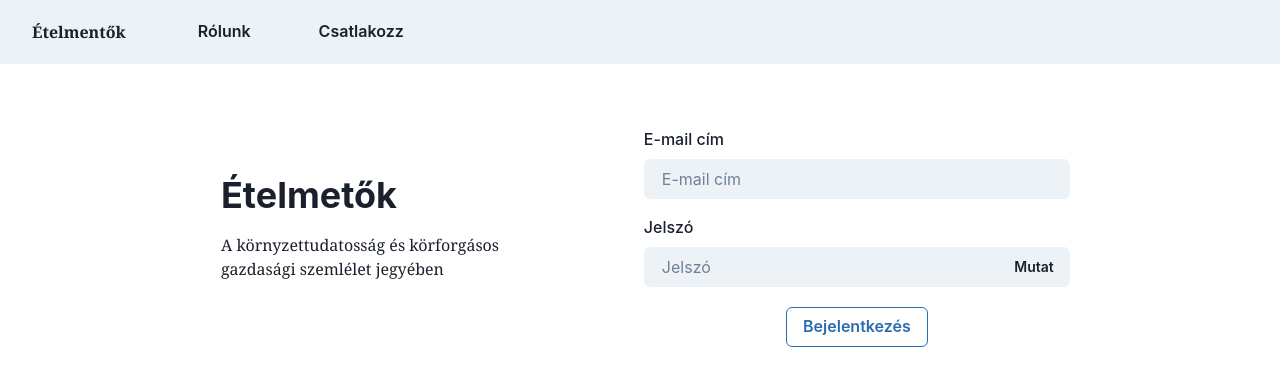
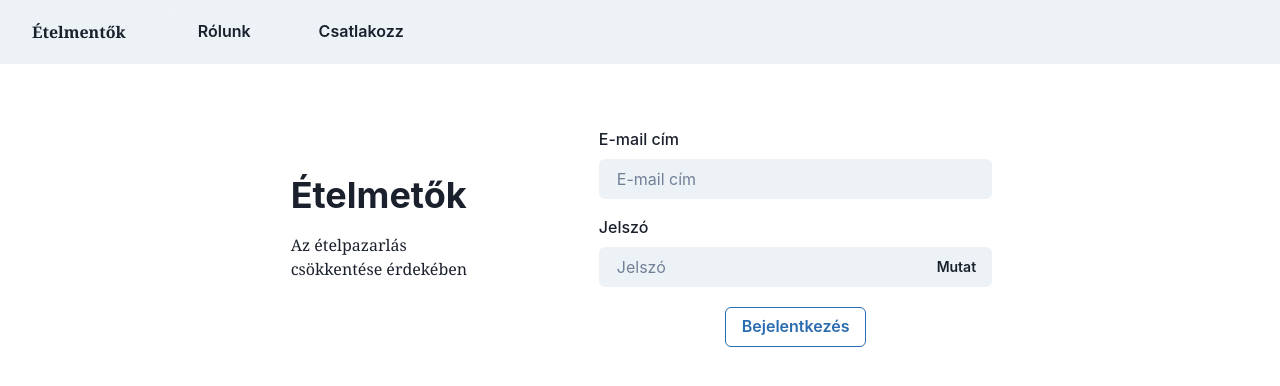
Before and after one commit to BojszaReka/Prog24-verseny, a React (Vite) app in the folder client/: page / in a window 1280 px wide. Shown: the top 386 px of the page. Built offline with nearby package versions, Linux system fonts and the light colour scheme.

Commit message:
motivational text and design

```diff
--- a/client/src/components/about.jsx
+++ b/client/src/components/about.jsx
@@ -21,6 +21,7 @@ export default function AboutUs() {
         spacing={10}
         minChildWidth="400px"
         spacingY="20px"
+        px={30}
       >
         <Box maxW="32rem" fontFamily="Georgia">
           <Image
@@ -28,9 +29,10 @@ export default function AboutUs() {
             alt=""
           />
         </Box>
-        <Box maxW="32rem" fontFamily="Georgia">
+        <Box maxW="32rem" fontFamily="Georgia" mb={20}>
           <Heading mb={4}>Az ételmentők feladata</Heading>
-          <Text fontSize="m">bla bla bla</Text>
+          <Text fontSize="m">Az ételmentők küldetése, hogy egy platformon összehozza a vállalkozásokat és éttermeket azokkal, akiknek szükségük van ételre. Célunk az élelmiszerpazarlás csökkentése
+          , miközben támogatjuk a segélyszervezeteket és a rászorulókat. Csatlakozz hozzánk és légy részese a változásnak!</Text>
         </Box>
       </SimpleGrid>
     </>
--- a/client/src/components/foodSavers.jsx
+++ b/client/src/components/foodSavers.jsx
@@ -33,16 +33,16 @@ export default function FoodSavers() {
     <>
       <MenuNav></MenuNav>
       <br />
-      <Box width={"100%"} height={"100%"} mb={40} >
+      <Box width={"100%"} height={"100%"} mb={35} >
         <Center>
           <HStack
             columns={2}
             spacing={10}
           >
-            <Box maxW="32rem" fontFamily="Georgia" px={38}>
+            <Box maxW="32rem" fontFamily="Georgia" px={30}>
               <Heading mb={4}>Ételmetők</Heading>
               <Text fontSize="m">
-                A környzettudatosság és körforgásos gazdasági szemlélet jegyében
+                Az ételpazarlás csökkentése érdekében
               </Text>
             </Box>
             <Box px={27} width={"80%"} mt={39}>
--- a/client/src/components/join.jsx
+++ b/client/src/components/join.jsx
@@ -24,10 +24,12 @@ export default function JoinUs() {
         spacing={10}
         minChildWidth="400px"
         spacingY="20px"
+        mb={40}
+        px={30}
       >
         <Box maxW="32rem" fontFamily="Georgia">
           <Heading mb={4}>Csatlakozz az ételmentőkhöz</Heading>
-          <Text fontSize="m">Csak válaszd ki miként szeretnél</Text>
+          <Text fontSize="m">és segítsük együtt csökkenteni az ételpazarlást, hogy mások asztala se legyen üres</Text>
         </Box>
         <Box>
           <Stack direction="column" spacing={4} align="center">
```
